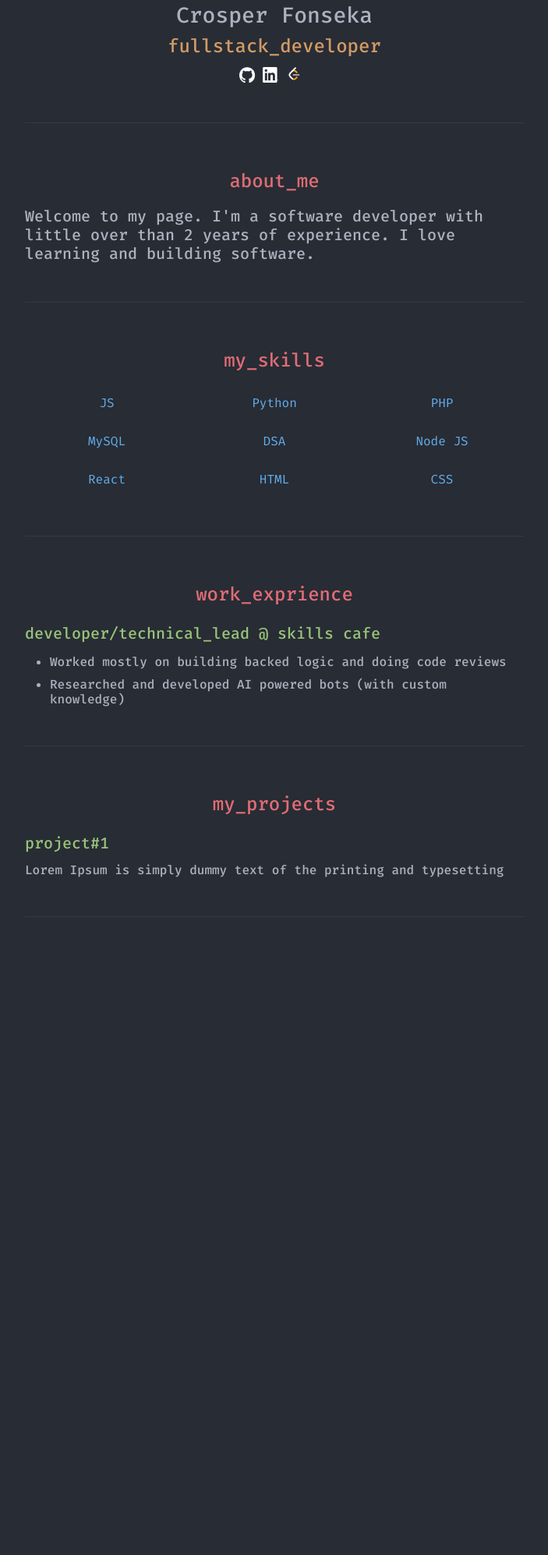
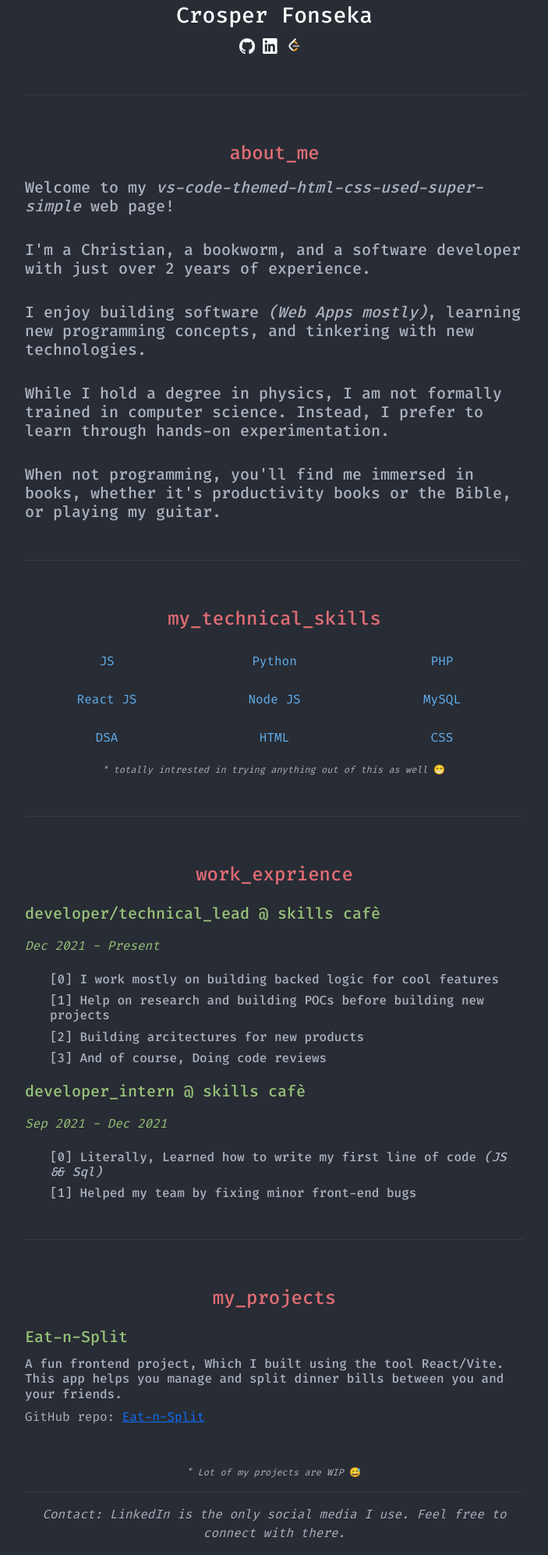
Before and after one commit to crosperF/portfolio_site, a plain HTML site: page index.html in a window 1280 px wide. Shown: the part 47-2041 px from the top of the page at 78% size, without its empty margins (288-991 px from the left). Before the commit the page ends 1239 px from the top, so only its background shows below. Drawn offline with nearby package versions, Linux system fonts and the light colour scheme.

Commit message:
portfolio closed

```diff
--- a/index.html
+++ b/index.html
@@ -3,7 +3,7 @@
     <head>
         <meta charset="UTF-8" />
         <meta name="viewport" content="width=device-width, initial-scale=1.0" />
-        <title>Document</title>
+        <title>Portfolio</title>
         <link
             href="https://cdn.jsdelivr.net/npm/bootstrap@5.3.2/dist/css/bootstrap.min.css"
             rel="stylesheet"
@@ -16,13 +16,13 @@
             href="https://fonts.googleapis.com/css2?family=Fira+Code:wght@300;400;500;600;700&family=Poppins:wght@200;300&display=swap"
             rel="stylesheet"
         />
+        <link rel="icon" type="image/x-icon" href="/images/favicon.ico" />
         <link rel="stylesheet" href="styles.css" />
     </head>
     <body>
         <section class="intro_div section">
             <div class="info">
                 <h3>Crosper Fonseka</h3>
-                <h4>fullstack_developer</h4>
                 <ul class="links">
                     <li>
                         <a href="https://github.com/crosperF" target="_blank">
@@ -60,64 +60,134 @@
         <section class="about_me section">
             <h4 class="sub_heading">about_me</h4>
             <h5>
-                Welcome to my page. I'm a software developer with little over
-                than 2 years of experience. I love learning and building
-                software.
+                Welcome to my
+                <em>vs-code-themed-html-css-used-super-simple</em> web page!
+            </h5>
+            <br />
+            <h5>
+                I'm a Christian, a bookworm, and a software developer with just
+                over 2 years of experience.
+            </h5>
+            <br />
+            <h5>
+                I enjoy building software <em>(Web Apps mostly)</em>, learning
+                new programming concepts, and tinkering with new technologies.
+            </h5>
+            <br />
+            <h5>
+                While I hold a degree in physics, I am not formally trained in
+                computer science. Instead, I prefer to learn through hands-on
+                experimentation.
+            </h5>
+            <br />
+            <h5>
+                When not programming, you'll find me immersed in books, whether
+                it's productivity books or the Bible, or playing my guitar.
             </h5>
         </section>
         <hr />
 
         <section class="skills_section section">
-            <h4 class="sub_heading">my_skills</h4>
+            <h4 class="sub_heading">my_technical_skills</h4>
             <div class="grid-container">
                 <div class="grid-item">JS</div>
                 <div class="grid-item">Python</div>
                 <div class="grid-item">PHP</div>
+                <div class="grid-item">React JS</div>
+                <div class="grid-item">Node JS</div>
                 <div class="grid-item">MySQL</div>
                 <div class="grid-item">DSA</div>
-                <div class="grid-item">Node JS</div>
-                <div class="grid-item">React</div>
                 <div class="grid-item">HTML</div>
                 <div class="grid-item">CSS</div>
             </div>
+            <p class="note">
+                <em>
+                    <sup>*</sup> totally intrested in trying anything out of
+                    this as well
+                </em>
+                😁
+            </p>
         </section>
         <hr />
         <section class="work_section section">
             <!--  -->
             <h4 class="sub_heading">work_exprience</h4>
-            <h5 class="mini_heading">developer/technical_lead @ skills cafe</h5>
-            <ul>
+            <div>
+                <h5 class="mini_heading">
+                    developer/technical_lead @ skills cafè
+                </h5>
+                <p class="mini_heading"><em>Dec 2021 - Present</em></p>
+                <ul class="work_points">
                     <li>
                         <h6>
-                        Worked mostly on building backed logic and doing code
-                        reviews
+                            [0] I work mostly on building backed logic for cool
+                            features
                         </h6>
                     </li>
                     <li>
                         <h6>
-                        Researched and developed AI powered bots (with custom
-                        knowledge)
+                            [1] Help on research and building POCs before
+                            building new projects
+                        </h6>
+                    </li>
+                    <li>
+                        <h6>[2] Building arcitectures for new products</h6>
+                    </li>
+                    <li>
+                        <h6>[3] And of course, Doing code reviews</h6>
+                    </li>
+                </ul>
+            </div>
+            <div>
+                <h5 class="mini_heading">developer_intern @ skills cafè</h5>
+                <p class="mini_heading"><em>Sep 2021 - Dec 2021</em></p>
+                <ul class="work_points">
+                    <li>
+                        <h6>
+                            [0] Literally, Learned how to write my first line of
+                            code <em>(JS && Sql)</em>
+                        </h6>
+                    </li>
+                    <li>
+                        <h6>
+                            [1] Helped my team by fixing minor front-end bugs
                         </h6>
                     </li>
                 </ul>
+            </div>
         </section>
         <hr />
         <section class="projects_section section">
             <h4 class="sub_heading">my_projects</h4>
-            <h5 class="mini_heading">project#1</h5>
+            <h5 class="mini_heading">Eat-n-Split</h5>
             <h6>
-                Lorem Ipsum is simply dummy text of the printing and typesetting
+                A fun frontend project, Which I built using the tool React/Vite.
+                This app helps you manage and split dinner bills between you and
+                your friends.
             </h6>
+            <p>
+                GitHub repo:
+                <a
+                    target="_blank"
+                    class="project_link"
+                    href="https://github.com/crosperF/eat-and-split"
+                >
+                    Eat-n-Split
+                </a>
+            </p>
         </section>
+        <p class="note">
+            <em> <sup>*</sup> Lot of my projects are WIP </em>
+            😅
+        </p>
         <hr />
         <footer>
-            <!-- <img src="./footer.png" alt="footer"> -->
+            <p>
+                <em>
+                    Contact: LinkedIn is the only social media I use. Feel free
+                    to connect with there.
+                </em>
+            </p>
         </footer>
-
-        <script
-            src="https://cdn.jsdelivr.net/npm/bootstrap@5.3.2/dist/js/bootstrap.bundle.min.js"
-            integrity="sha384-C6RzsynM9kWDrMNeT87bh95OGNyZPhcTNXj1NW7RuBCsyN/o0jlpcV8Qyq46cDfL"
-            crossorigin="anonymous"
-        ></script>
     </body>
 </html>
--- a/styles.css
+++ b/styles.css
@@ -1,7 +1,5 @@
 body {
     background-color: #282c34;
-    /* background-color: rgb(40, 40, 40); */
-    /* color: #fff; */
     color: #abb2bf;
     margin: 0 25%;
     font-family: "Fira Code";
@@ -14,10 +12,10 @@ hr {
 .info {
     text-align: center;
     margin-top: 50px;
-    /* align-items: center; */
 }
+
 .info h3 {
-    color: #abb2bf;
+    color: #fff;
 }
 
 .info h4 {
@@ -33,6 +31,13 @@ hr {
 
 .links li {
     margin-right: 10px; /* Adjust the spacing between items */
+}
+.social_icon {
+    height: 20px;
+    width: 20px;
+}
+.links {
+    margin: 10px 0px;
 }
 
 .section {
@@ -51,27 +56,49 @@ hr {
 
 .grid-container {
     display: grid;
-    grid-template-columns: repeat(3, 1fr); /* Create 3 columns */
-    grid-gap: 5px; /* Adjust the gap between cells */
-    justify-content: center; /* Center the grid horizontally */
-    align-items: center; /* Center the grid vertically */
-    /* height: 100vh; */
-    /* Set the height of the grid container to the viewport height */
+    grid-template-columns: repeat(3, 1fr);
+    grid-gap: 5px;
+    justify-content: center;
+    align-items: center;
 }
 
 .grid-item {
-    /* background-color: rgb(31, 31, 31); */
-    /* background-color: #5C6370;  */
     color: #61afef;
     padding: 10px;
     text-align: center;
-    /* backdrop-filter: blur(6px); */
 }
 
-.social_icon {
-    height: 20px;
-    width: 20px;
+.work_points {
+    list-style-type: none;
 }
-.links {
-    margin: 10px 0px;
+
+.note {
+    margin-top: 10px;
+    font-size: 12px;
+    text-align: center;
 }
+footer {
+    text-align: center;
+}
+
+@media only screen and (max-width: 800px) {
+    body {
+        margin: 0 15%;
+    }
+}
+
+@media only screen and (max-width: 600px) {
+    body {
+        margin: 0 10%;
+        /* font-size: 1rem; */
+    }
+    h5,
+    h4 {
+        font-size: medium;
+    }
+    p,
+    div,
+    h6 {
+        font-size: smaller;
+    }
+}
```
Also changed, not shown: images/favicon.ico (added). Lines whose indentation alone changed are shown as unchanged.
